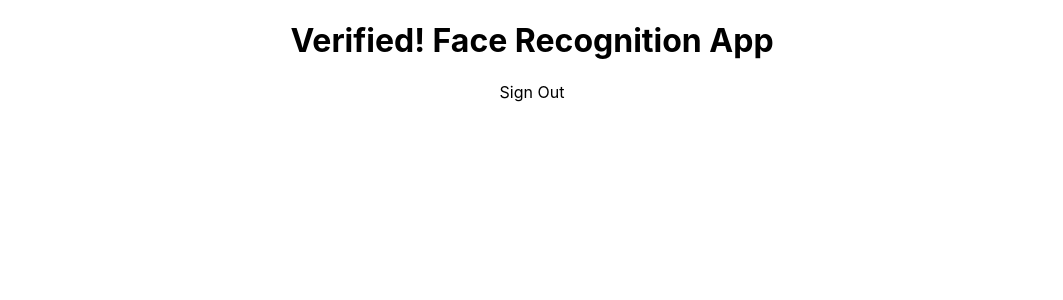
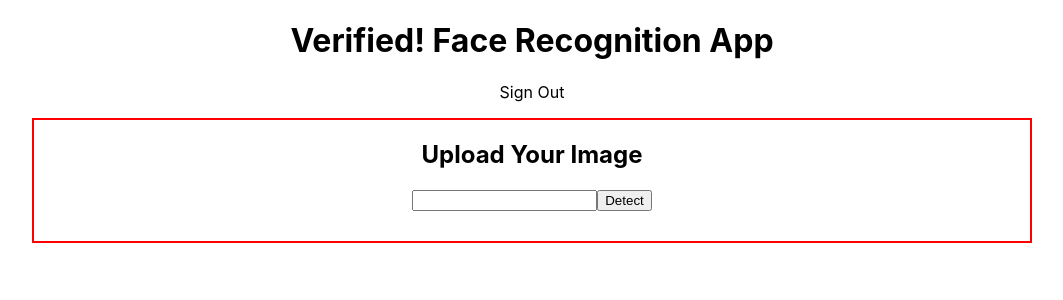
Before and after one commit to jenpoole/01-solo-project, a React (Create React App) app: page / in a window 1280 px wide. Shown: the top 300 px of the page, without its empty margins (108-1171 px from the left). Built offline with nearby package versions, Linux system fonts and the light colour scheme.

Commit message:
create ImageUploadForm component

```diff
--- a/src/App.css
+++ b/src/App.css
@@ -1,16 +1,9 @@
+/* react default  */
+
 .App {
+  max-width: 1000px;
+  margin: 0 auto;
   text-align: center;
-}
-
-.App-logo {
-  height: 40vmin;
-  pointer-events: none;
-}
-
-@media (prefers-reduced-motion: no-preference) {
-  .App-logo {
-    animation: App-logo-spin infinite 20s linear;
-  }
 }
 
 .App-header {
@@ -28,11 +21,13 @@
   color: #61dafb;
 }
 
-@keyframes App-logo-spin {
-  from {
-    transform: rotate(0deg);
-  }
-  to {
-    transform: rotate(360deg);
-  }
+/* temp */
+
+button {
+  cursor: pointer;
 }
+
+.imageUploadFormContainer {
+  border: 2px solid red;
+  padding-bottom: 30px;
+}
--- a/src/App.js
+++ b/src/App.js
@@ -1,6 +1,7 @@
 import './App.css';
 import { Component } from 'react';
 import Navigation from './components/Navigation/Navigation'
+import ImageUploadForm from './components/ImageUploadForm/ImageUploadForm'
 
 class App extends Component {
   render () {
@@ -8,9 +9,9 @@ class App extends Component {
       <div className="App">
         <h1>Verified! Face Recognition App</h1>
         <Navigation></Navigation>
-        {/* rename this to ImageUploadForm */}
-        {/* <ImageLinkForm></ImageLinkForm>
-        <FaceRecognition></FaceRecognition> */}
+        {/* formally known as 'ImageLinkForm' */}
+         <ImageUploadForm></ImageUploadForm>
+        {/* <FaceRecognition></FaceRecognition> */}
       </div>
     )
   }
--- /dev/null
+++ b/src/components/ImageUploadForm/ImageUploadForm.js
@@ -0,0 +1,14 @@
+// create a stateless component (pure function)
+const ImageUploadForm = () => {
+  return (
+    <div className="imageUploadFormContainer">
+      <h2>Upload Your Image</h2>
+      <div>
+        <input type="text"></input>
+        <button>Detect</button>
+      </div>
+    </div>
+  )
+}
+
+export default ImageUploadForm;
--- a/src/components/Navigation/Navigation.js
+++ b/src/components/Navigation/Navigation.js
@@ -1,5 +1,3 @@
-// import { Component } from 'react';
-
 // create a stateless component (pure function)
 const Navigation = () => {
   return (
```
